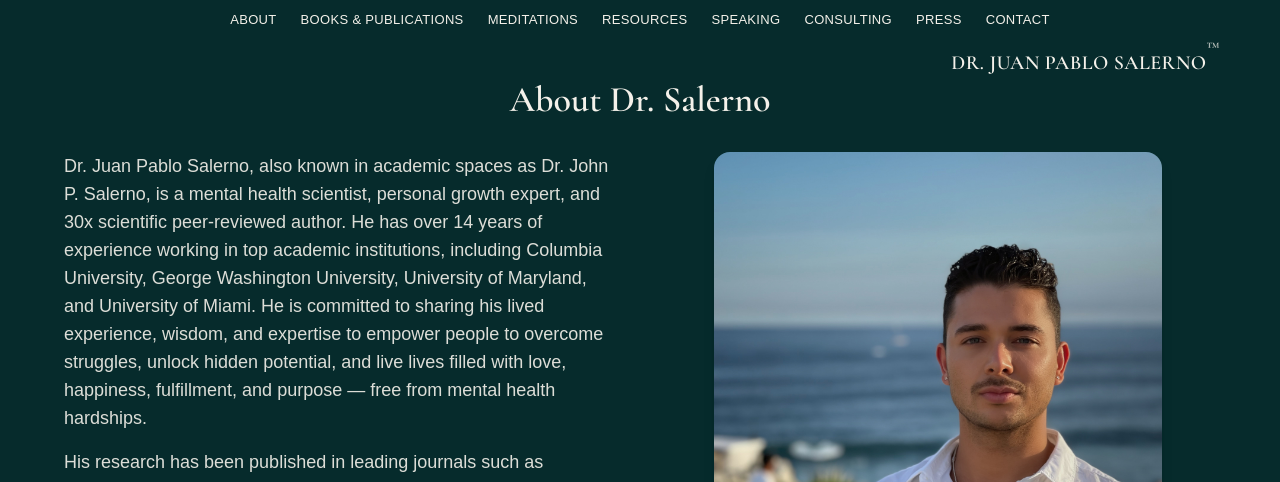
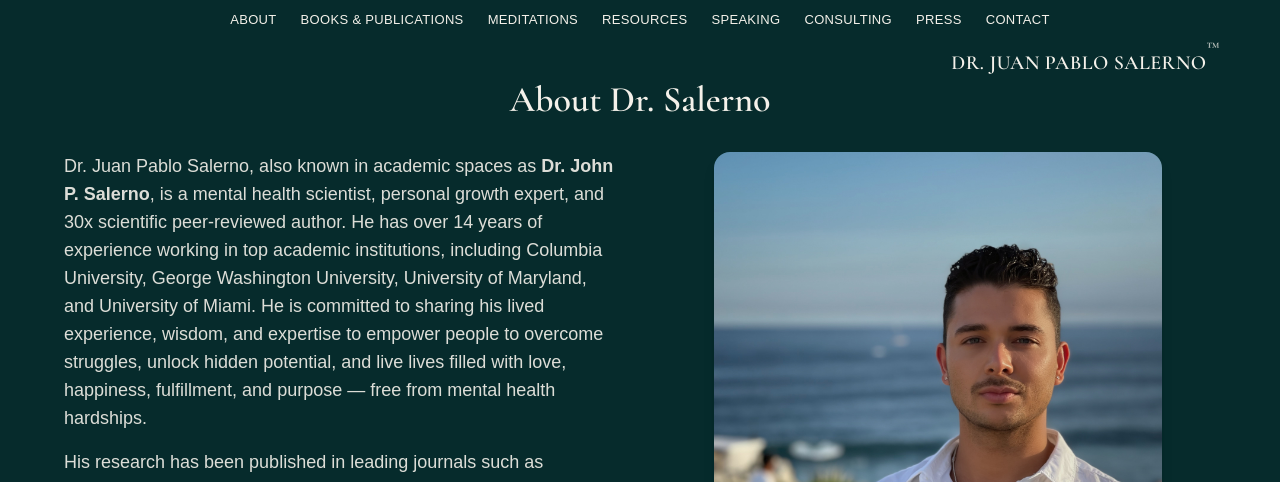
Before and after one commit to John3789/my-site-2, a Next.js app: page /about in a window 1280 px wide. Shown: the top 482 px of the page. Built offline with nearby package versions, Linux system fonts and the light colour scheme.

Commit message:
Enhance AboutPage content by adding emphasis to the author's name for improved readability

```diff
--- a/app/about/page.js
+++ b/app/about/page.js
@@ -11,8 +11,7 @@ export default function AboutPage() {
           {/* Left: first two paragraphs */}
           <div>
 <p className="text-lg opacity-90 mb-4">
-              Dr. Juan Pablo Salerno, also known in academic spaces as Dr. John P.
-              Salerno, is a mental health scientist, personal growth expert, and
+ Dr. Juan Pablo Salerno, also known in academic spaces as  <strong>Dr. John P. Salerno</strong>, is a mental health scientist, personal growth expert, and
   30x scientific peer-reviewed author. He has over 14 years of experience
   working in top academic institutions, including Columbia University,
   George Washington University, University of Maryland, and University
@@ -21,6 +20,7 @@ export default function AboutPage() {
   potential, and live lives filled with love, happiness, fulfillment, and
   purpose — free from mental health hardships.
 </p>
+
 
             <p className="text-lg opacity-90">
               His research has been published in leading journals such as Psychiatry
```
Lines whose indentation alone changed are shown as unchanged.
